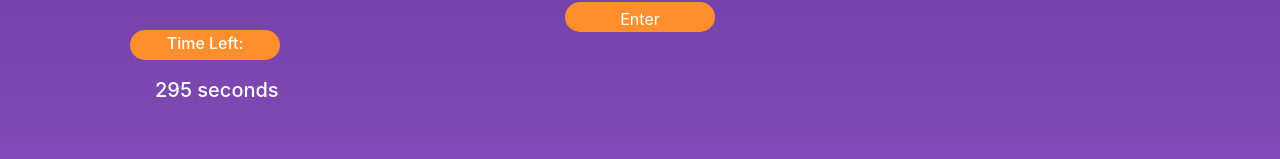
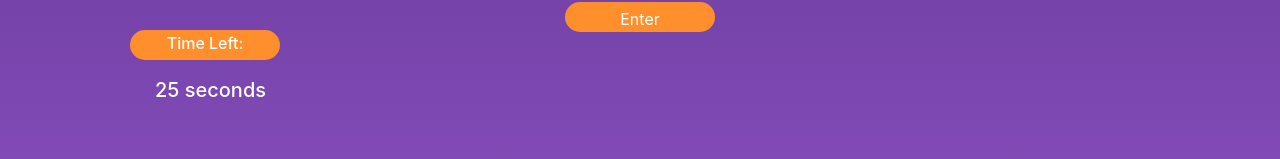
Before and after one commit to Vesperon/WordLadder, a React (Create React App) app: page / in a window 1280 px wide. Shown: the part 529-688 px from the top of the page. Built offline with nearby package versions, Linux system fonts and the light colour scheme.

Commit message:
Fixed SFX Bug

```diff
--- a/src/WordLadder.js
+++ b/src/WordLadder.js
@@ -62,7 +62,7 @@ const WordLadder = () => {
   const [message, setMessage] = useState("");
   const [shortestPath, setShortestPath] = useState([]);
   const [userCompleted, setUserCompleted] = useState(false);
-  const [timeLeft, setTimeLeft] = useState(300);
+  const [timeLeft, setTimeLeft] = useState(30);
   const [score, setScore] = useState(0);
   const [timerId, setTimerId] = useState(null); // Timer ID
   const [isPaused, setIsPaused] = useState(false); // Modal visibility
```
